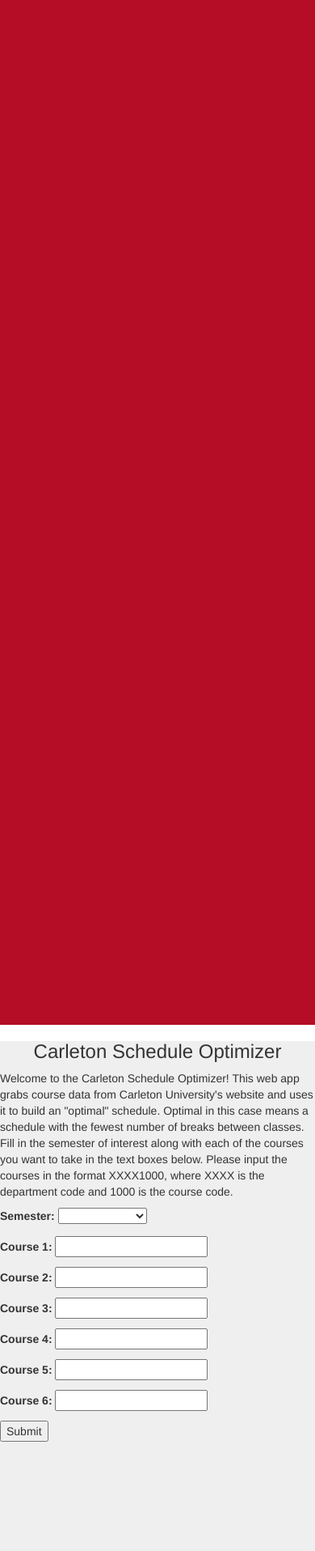
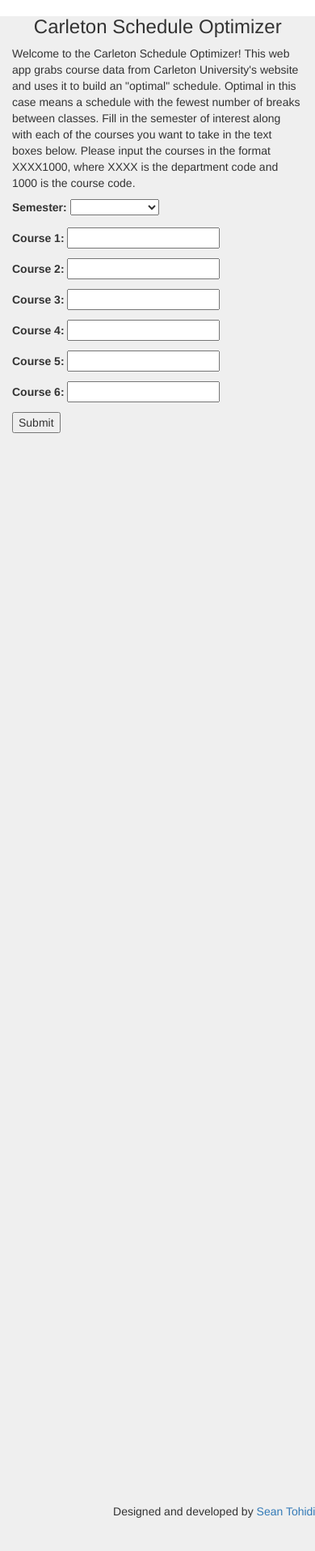
Before and after one commit to MohamedHozayen/Carleton-Schedule-Optimizer, a Django app: page / in a window 390 px wide; the page is wider, and only the part inside the window is pictured. Shown: the top 1916 px of that part at 81% size. After the commit the page ends 1875 px from the top of that part, so only its background shows below. Run offline with Django 3.2, Linux system fonts and the light colour scheme; some libraries are stand-ins or nearby versions.

Commit message:
The css now works on Firefox, but resizing still gives odd alignment

```diff
--- a/scheduleoptimizer/scheduler/static/scheduler/schedulerstyles.css
+++ b/scheduleoptimizer/scheduler/static/scheduler/schedulerstyles.css
@@ -1,12 +1,38 @@
+@media all and (max-width: 1000px) {
+  #wrap {
+  	height: 220%;
+  	width: 133.5%;
+  }
+
+  #sides {
+    display: none;
+  }
+
+  #middle {
+   	height: 220%;
+  	width: 133.5%;
+  }
+
+  #results {
+  	/*height: 20%;*/
+  }
+}
+
+#wrap {
+	margin: 0 auto;
+}
+
 #middle {
     background-color: #EFEFEF;
     color: rgb(51, 51, 51);
-    min-height: 150%;
+    height: 100%;
+    width: 75%;
 }
 
 #sides {
 	background-color: #B40D25;
-	min-height: 150%;
+	height: 100%;
+	width: 12.5%;
 }
 
 #footer {
@@ -14,3 +40,8 @@
 	bottom: 0;
 	right: 0;
 }
+
+#results {
+	width: 100%;
+	height: 60%;
+}
--- a/scheduleoptimizer/scheduler/templates/scheduler/index.html
+++ b/scheduleoptimizer/scheduler/templates/scheduler/index.html
@@ -11,7 +11,7 @@
 
 <body>
 
-	<div class='row'>
+	<div class='row' id='wrap'>
 			<div class="col-md-2" id='sides'></div>
 
 			<div class="col-md-8" id='middle'>
@@ -32,7 +32,7 @@
 						{% if result %}
 							<!-- <pre> -->
 								<p><strong>Optimal Schedule Results</strong><p>
-								<div style="overflow-y: scroll; height:600px;">{{ result|linebreaksbr }}</div>
+								<div style="overflow-y: scroll" id='results'>{{ result|linebreaksbr }}</div>
 							<!-- </pre> -->
 						{% endif %}
 			        </div>
```
